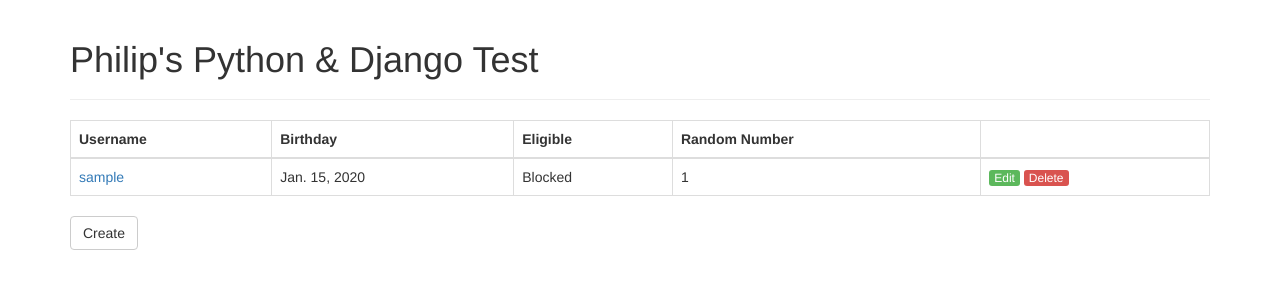
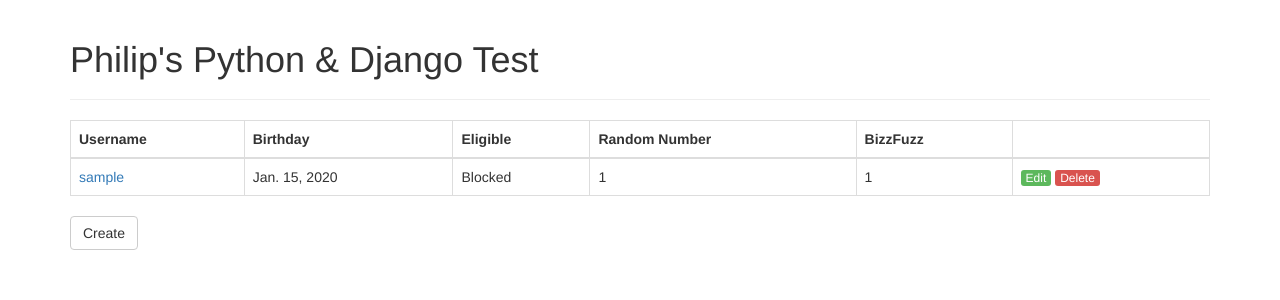
Before and after one commit to goldsoft1206/Test_01102017, a Django app: page / in a window 1280 px wide. Shown: the top 300 px of the page. Run offline with Django 3.2, Linux system fonts and the light colour scheme; tables that the repository leaves empty hold one stand-in row (values such as "Sample post"); some libraries are stand-ins or nearby versions.

Commit message:
bizzfuzz template tag implemented

```diff
--- a/fortune/templates/users/list.html
+++ b/fortune/templates/users/list.html
@@ -13,6 +13,7 @@
 					<th>Birthday</th>
 					<th>Eligible</th>
 					<th>Random Number</th>
+					<th>BizzFuzz</th>
 					<th></th>
 				</tr>
 			</thead>
@@ -23,6 +24,7 @@
 					<td>{{ object.birth_date }}</td>
 					<td>{% get_eligible object %}</td>
 					<td>{{ object.random_number }}</td>
+					<td>{% get_bizzfuzz object %}</td>
 					<td>
 						<a href="{% url 'users:update' pk=object.pk %}" class="btn-xs btn-success">Edit</a>
 						<a href="{% url 'users:delete' pk=object.pk %}" class="btn-xs btn-danger">Delete</a>
--- a/fortune/userprofile/forms.py
+++ b/fortune/userprofile/forms.py
@@ -30,7 +30,7 @@
 
 	def clean_username(self):
 		# check if new username is same as old one (for update of instance)
-		if self.cleaned_data['username'] == self.initial['username']:
+		if self.cleaned_data['username'] == self.initial.get('username', None):
 			return self.cleaned_data['username']
 
 		# check if username is used or not
--- a/fortune/userprofile/templatetags/custom_tag.py
+++ b/fortune/userprofile/templatetags/custom_tag.py
@@ -7,8 +7,29 @@
 
 @register.simple_tag
 def get_eligible(profile):
+    """
+    Calculate user age and return "Allowed" if he/she's older than 13 years.
+    If not, returns "Blocked"
+    """
     today = datetime.date.today()
     age = today.year - profile.birth_date.year - ((today.month, today.day) < (profile.birth_date.month, profile.birth_date.day))
     if age < 13:
         return "Blocked"
     return "Allowed"
+
+
+@register.simple_tag
+def get_bizzfuzz(profile):
+    """
+    The BizzFuzz specification is that for multiples of three, print "Bizz" instead of the number
+    and for the multiples of five print "Fuzz".
+    For numbers which are multiples of both three and five print "BizzFuzz"
+    """
+    if profile.random_number % 3 == 0 and profile.random_number % 5 == 0:
+        return "BizzFuzz"
+    elif profile.random_number % 3 == 0:
+        return "Fuzz"
+    elif profile.random_number % 5 == 0:
+        return "Bizz"
+    else:
+        return profile.random_number
```
